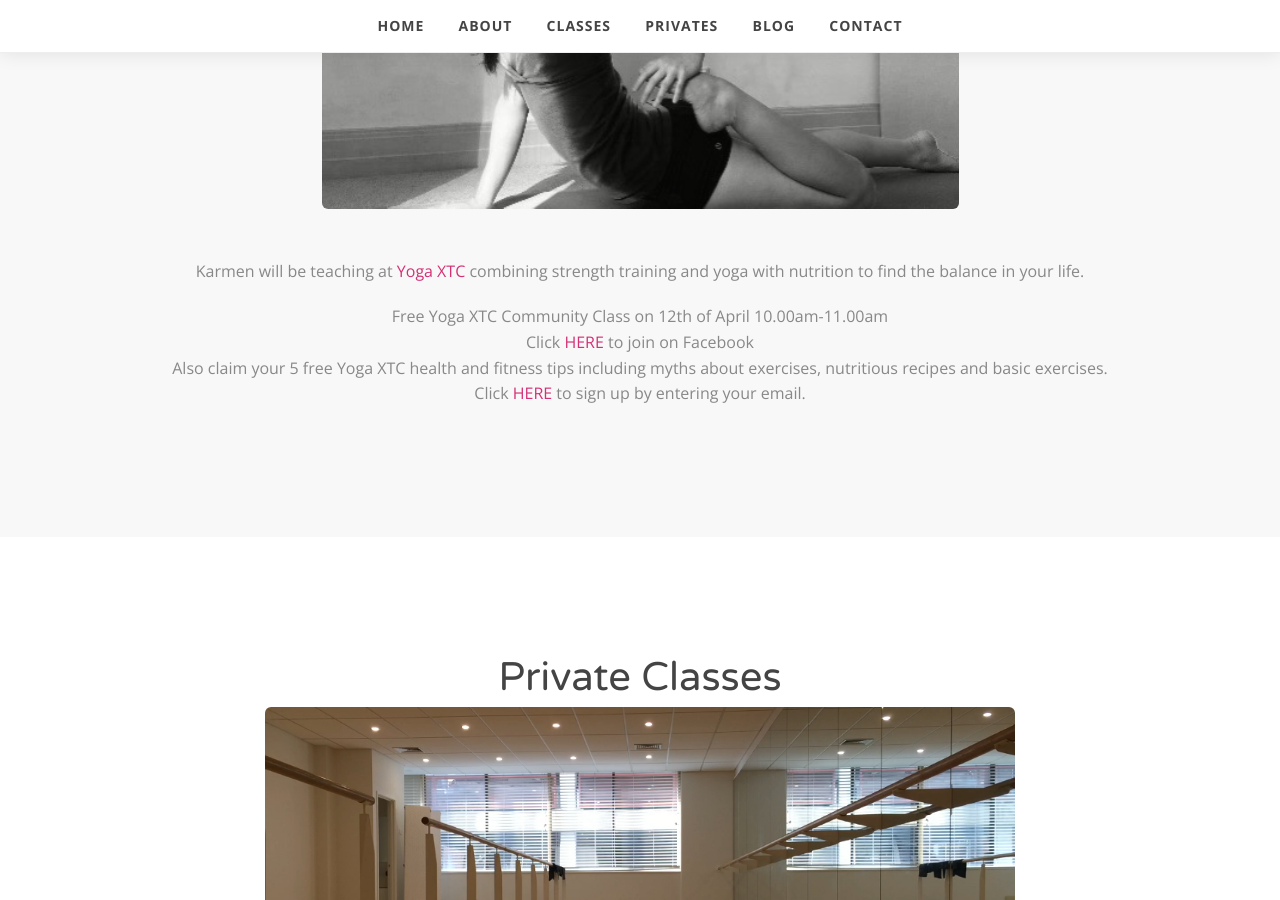
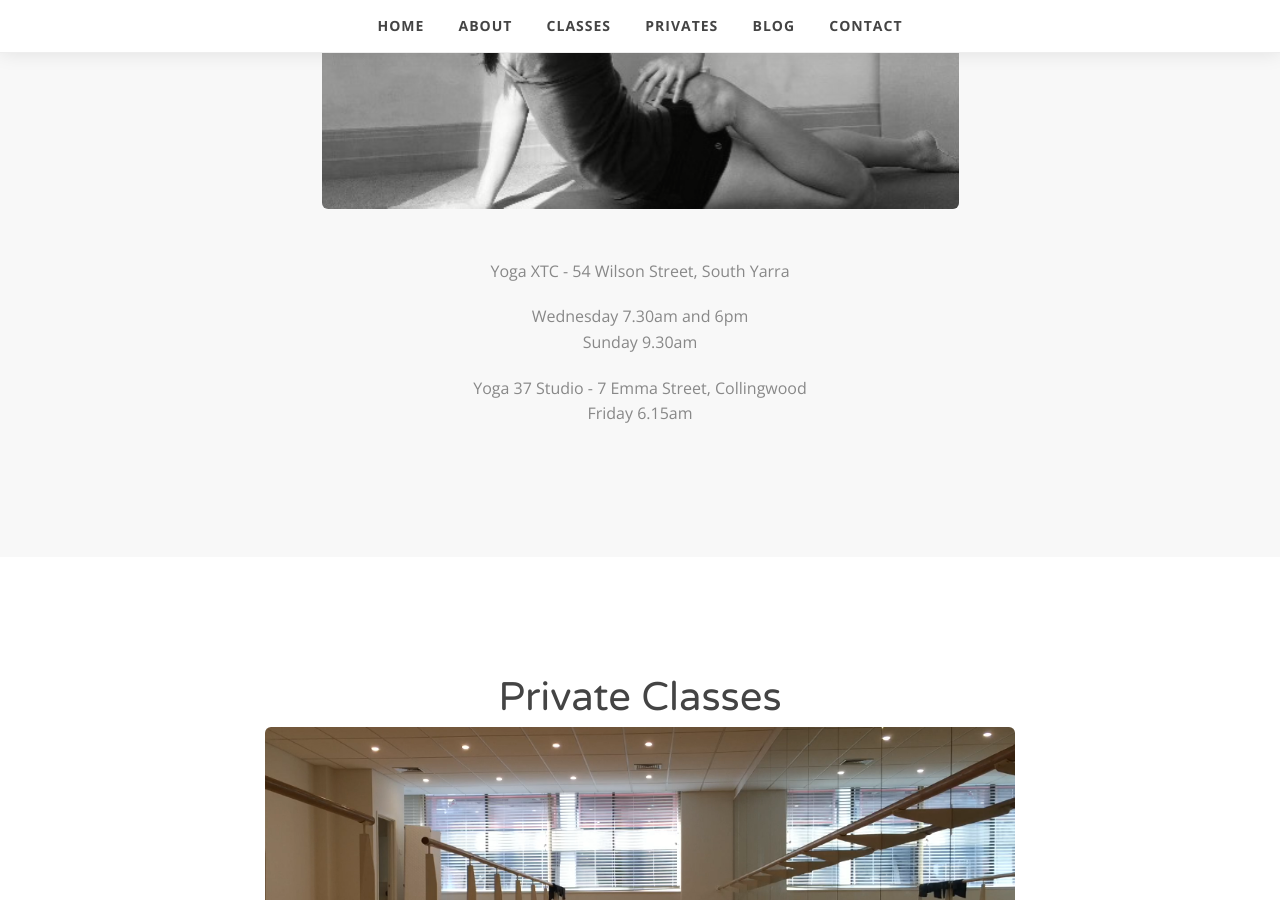
Before and after one commit to karmenlim/karmenlim.github.io, a Jekyll site: the page built from index.html, in a window 1280 px wide and 900 px high, scrolled down 1823 px. Built offline with Jekyll 4.4.1, drawn with Linux system fonts in a browser that asks for light colours.

Commit message:
Update default.html

```diff
--- a/_layouts/default.html
+++ b/_layouts/default.html
@@ -146,13 +146,15 @@
       <div class="row">
         <div class="col-md-12">
           <p>
-            Karmen will be teaching at <a href="http://www.yogaxtc.com.au" target="_blank">Yoga XTC</a> combining strength training and yoga with nutrition to find the balance in your life.
+            Yoga XTC - 54 Wilson Street, South Yarra
           </p>
           <p>
-            Free Yoga XTC Community Class on 12th of April 10.00am-11.00am <br \>
-            Click <a href ="https://www.facebook.com/events/1557750294502773/"> HERE </a> to join on Facebook <br \>
-            Also claim your 5 free Yoga XTC health and fitness tips including myths about exercises, nutritious recipes and basic exercises. <br \>
-            Click <a href="https://www.facebook.com/yogaxtcaus/app_326566147453917"> HERE </a> to sign up by entering your email.
+            Wednesday 7.30am and 6pm </br>
+            Sunday 9.30am </br>
+          </p>
+          <p>
+            Yoga 37 Studio - 7 Emma Street, Collingwood <br>
+            Friday 6.15am
           </p>
         </div>
       </div>
```
